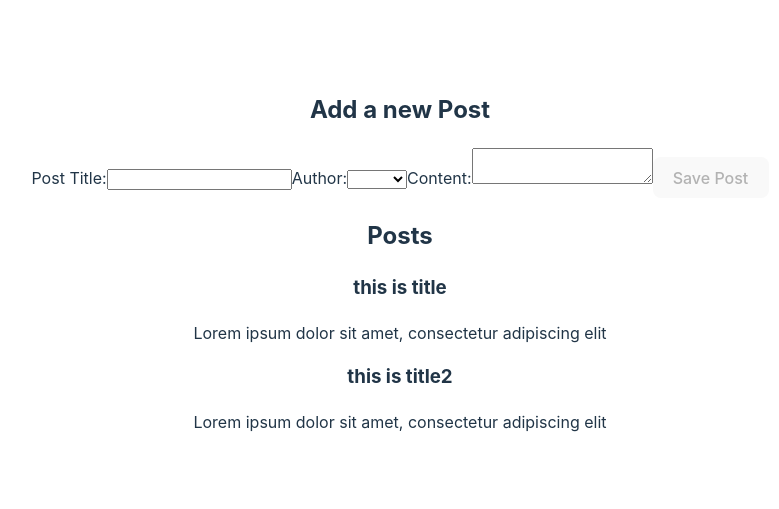
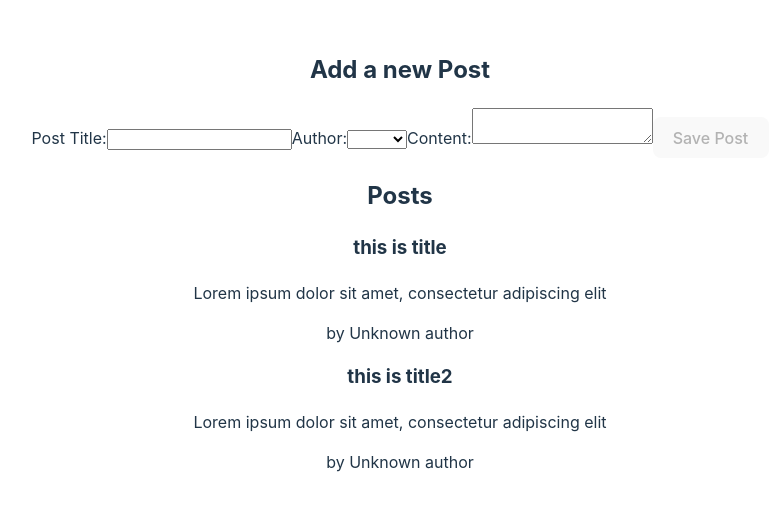
Before and after one commit to coooo77/redux-practice, a React (Vite) app: page / in a window 1280 px wide. Shown: the part 139-648 px from the top of the page, without its empty margins (240-1019 px from the left). Built offline with nearby package versions, Linux system fonts and the light colour scheme.

Commit message:
feat: add users to posts

```diff
--- /dev/null
+++ b/src/features/posts/PostAuthor.tsx
@@ -0,0 +1,10 @@
+import { selectAllUsers } from '../users/usersSlice'
+import { useAppSelector } from '../../app/utils'
+
+const PostAuthor = (payload: { userId: string }) => {
+  const users = useAppSelector(selectAllUsers)
+  const author = users.find((user) => user.id === payload.userId)
+  return <span>by {author ? author.name : 'Unknown author'}</span>
+}
+
+export default PostAuthor
--- a/src/features/posts/PostsLists.tsx
+++ b/src/features/posts/PostsLists.tsx
@@ -1,13 +1,17 @@
 import { useAppDispatch, useAppSelector } from '../../app/utils'
 import { selectAllPosts } from './postsSlice'
+import PostAuthor from './PostAuthor'
 
 const PostsLists = () => {
   const posts = useAppSelector(selectAllPosts)
 
-  const renderedPosts = posts.map(({ id, content, title }) => (
+  const renderedPosts = posts.map(({ id, content, title, userId }) => (
     <article key={id}>
       <h3>{title}</h3>
       <p>{content.substring(0, 100)}</p>
+      <p className="postCredit">
+        <PostAuthor userId={userId} />
+      </p>
     </article>
   ))
 
--- a/src/features/posts/postsSlice.ts
+++ b/src/features/posts/postsSlice.ts
@@ -7,6 +7,7 @@ interface Post {
   id: string
   title: string
   content: string
+  userId: string
 }
 
 export type PostsState = Post[]
@@ -16,11 +17,13 @@ export const initialState: PostsState = [
     id: '1',
     title: 'this is title',
     content: 'Lorem ipsum dolor sit amet, consectetur adipiscing elit',
+    userId: crypto.randomUUID(),
   },
   {
     id: '2',
     title: 'this is title2',
     content: 'Lorem ipsum dolor sit amet, consectetur adipiscing elit',
+    userId: crypto.randomUUID(),
   },
 ]
 
--- a/src/features/users/usersSlice.ts
+++ b/src/features/users/usersSlice.ts
@@ -10,11 +10,11 @@ export type UserState = User[]
 
 export const initialState: UserState = [
   {
-    id: '1',
+    id: crypto.randomUUID(),
     name: 'Lorem',
   },
   {
-    id: '2',
+    id: crypto.randomUUID(),
     name: 'ipsum',
   },
 ]
```
